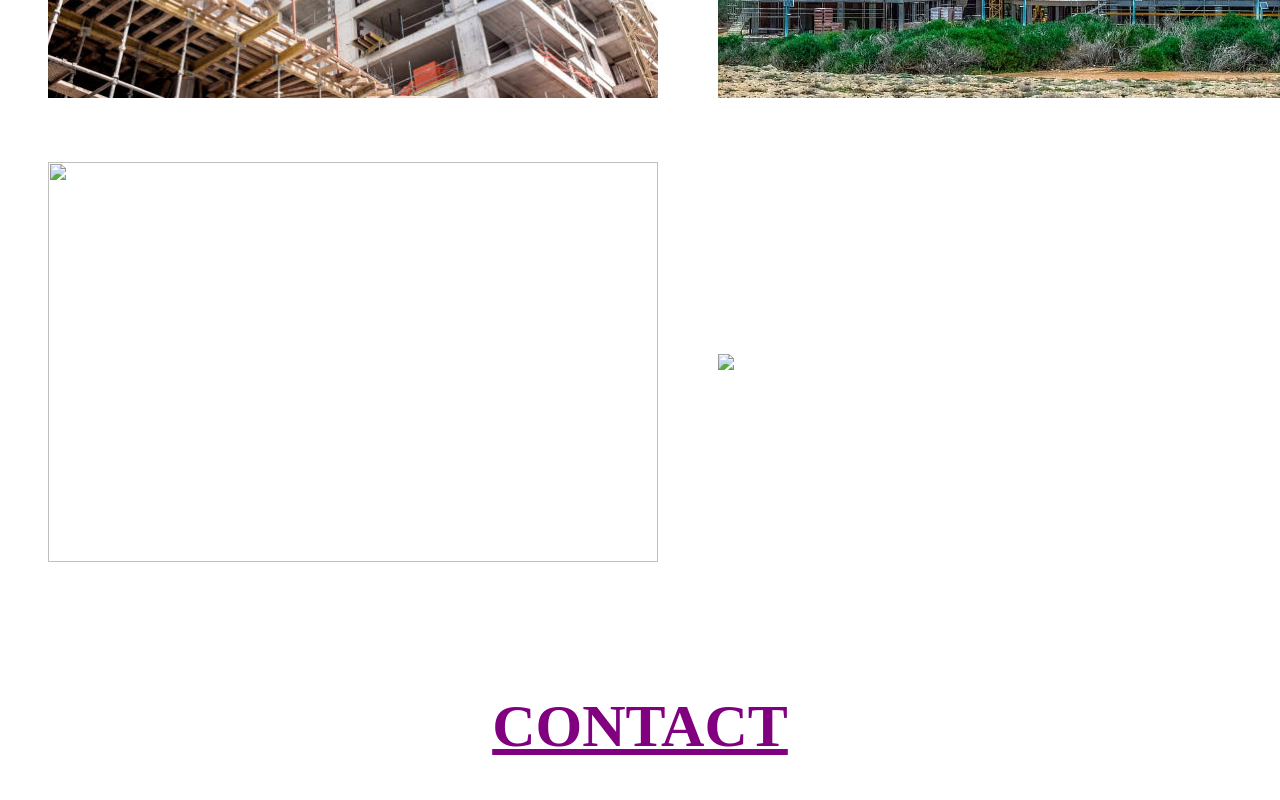
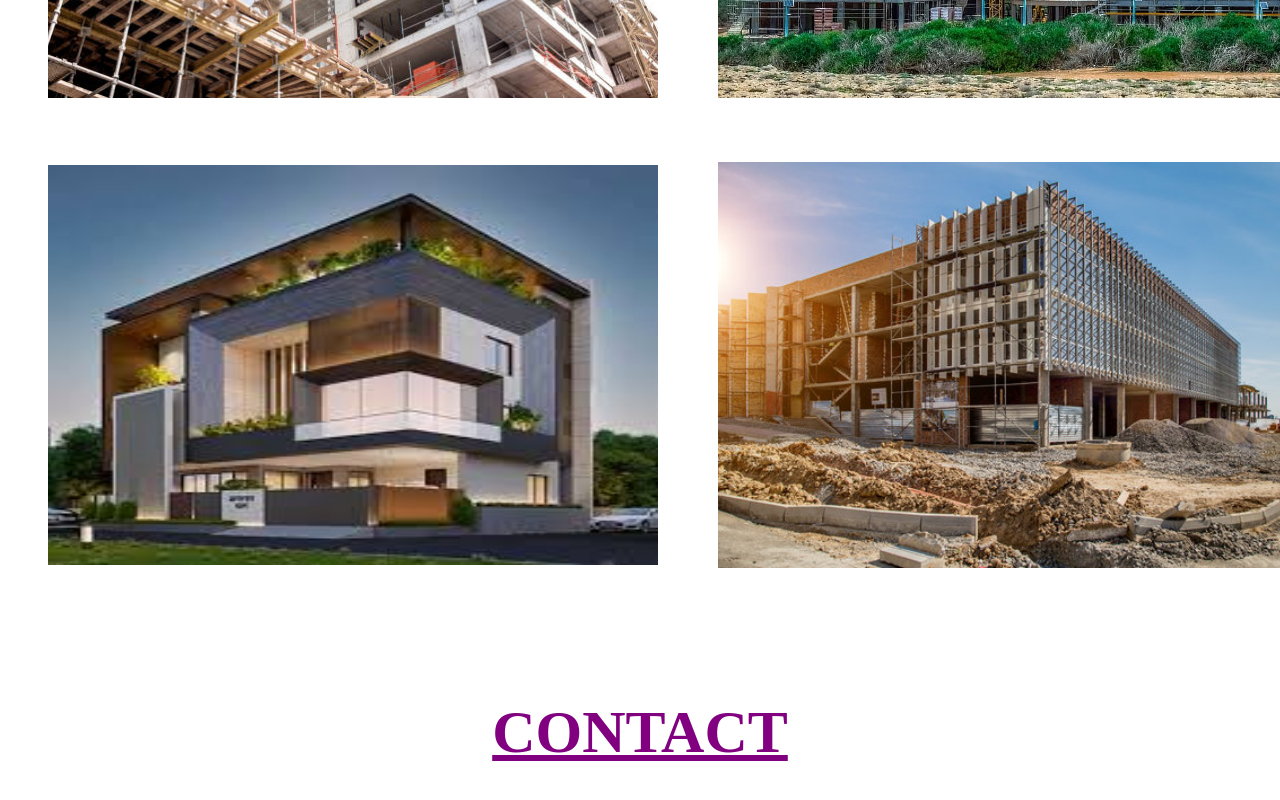
Before and after one commit to Shivashanmukha/Building, a plain HTML site: page index.html in a window 1280 px wide. Shown: the part 3164-3964 px from the top of the page. Drawn offline with nearby package versions, Linux system fonts and the light colour scheme; the site is published under a folder, as on GitHub Pages, so addresses that start at the root find nothing.

Commit message:
Update index.html

```diff
--- a/index.html
+++ b/index.html
@@ -130,8 +130,8 @@
                         <td><a href="build2.html"><img src="./Asserts/project2.jpg" width="610px"></a></td>
                     </tr>
                     <tr>
-                        <td><a href="build3.html"><img src="/Asserts/project3.jpg" width="610px" height="400px"></a></td>
-                        <td><a href="build4.html"><img src="/Asserts/project4.jpg" width="610px"></a></td>
+                        <td><a href="build3.html"><img src="./Asserts/project3.jpg" width="610px" height="400px"></a></td>
+                        <td><a href="build4.html"><img src="./Asserts/project4.jpg" width="610px"></a></td>
                     </tr>
                     </table>
                 </div><br><br>
```
